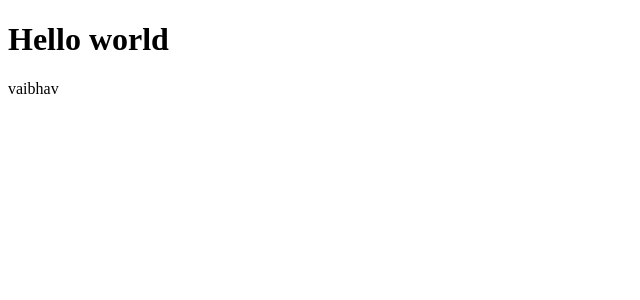
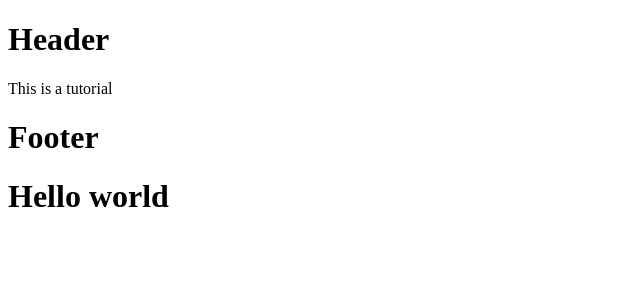
Before and after one commit to VaibhavKAchegave/React-Course, a React (Create React App) app in the folder react_course/: page / in a window 1280 px wide. Shown: the top 300 px of the page, without its empty margins (0-640 px from the left). Built offline with nearby package versions, Linux system fonts and the light colour scheme.

Commit message:
components in react

```diff
--- a/react_course/src/App.js
+++ b/react_course/src/App.js
@@ -1,10 +1,16 @@
+// import Header from "./components/Header";
+
+// import { Header,Footer } from "./components/Header";
+
+// import Header, {Footer} from "./components/Header";
+import Header from "./components/Header";
 
 function App() {
-  let name="vaibhav";
   return (
    <div>
-    <h1>Hello world</h1>
-    <p>{name}</p>
+      <Header/>
+      <h1>Hello world</h1>
+      {/* <Footer/> */}
    </div>
   );
 }
--- /dev/null
+++ b/react_course/src/components/Footer.js
@@ -0,0 +1,8 @@
+
+const Footer = () => {
+  return (
+    <h1>Footer</h1>
+  )
+}
+
+export default Footer
--- /dev/null
+++ b/react_course/src/components/Header.jsx
@@ -0,0 +1,40 @@
+// function Header(){
+// }
+
+import Footer from "./Footer";
+
+const Header=()=>{
+    return(
+        // <>
+        //     <h1>Header</h1>
+        //     <p>This is a tutorial</p>
+        // </>
+        <div>
+             <h1>Header</h1>
+             <p>This is a tutorial</p>
+             <Footer/>
+        </div>
+    )
+}
+
+// const header=()=>{
+//     return(
+//         <h1>Header</h1>
+//     )
+// }
+
+// const Footer=()=>{
+//     return(
+//         <h1>Footer</h1>
+//     )
+// }
+
+// export default Header;
+
+// export {Header,Footer};
+
+export default Header;
+
+// export default header;
+
+// export {Footer};
```
